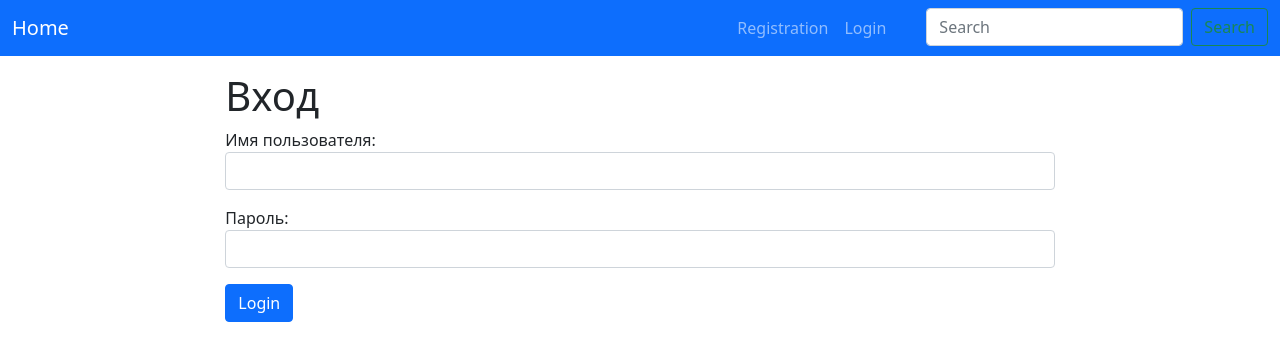
After one commit to dima2308/django-sports-website, a Django app: page /login in a window 1280 px wide. The commit adds this page. Shown: the top 361 px of the page. Run offline with Django 3.2, Linux system fonts and the light colour scheme.

Commit message:
Реализовал функционал регистрации и входа на сайт

```diff
--- a/app/news/forms.py
+++ b/app/news/forms.py
@@ -1,6 +1,7 @@
 from django import forms
-from django.forms import widgets
 from .models import News
+from django.contrib.auth.models import User
+from django.contrib.auth.forms import UserCreationForm, AuthenticationForm
 
 
 class NewsForm(forms.ModelForm):
@@ -12,3 +13,25 @@ class NewsForm(forms.ModelForm):
             'content': forms.Textarea(attrs={'class': 'form-control', 'rows': 3}),
             'category': forms.Select(attrs={'class': 'form-control'})
         }
+
+
+class RegisterForm(UserCreationForm):
+    username = forms.CharField(label='Имя пользователя', widget=forms.TextInput(
+        attrs={'class': 'form-control', 'autocomplete': 'off'}))
+    email = forms.EmailField(label='Email', widget=forms.EmailInput(
+        attrs={'class': 'form-control'}))
+    password1 = forms.CharField(
+        label='Пароль', widget=forms.PasswordInput(attrs={'class': 'form-control'}))
+    password2 = forms.CharField(label='Пароль (ещё раз)', widget=forms.PasswordInput(
+        attrs={'class': 'form-control'}))
+
+    class Meta:
+        model = User
+        fields = ['username', 'email', 'password1', 'password2']
+
+
+class LoginForm(AuthenticationForm):
+    username = forms.CharField(label='Имя пользователя', widget=forms.TextInput(
+        attrs={'class': 'form-control', 'autocomplete': 'off'}))
+    password = forms.CharField(
+        label='Пароль', widget=forms.PasswordInput(attrs={'class': 'form-control'}))
--- /dev/null
+++ b/app/news/templates/news/login.html
@@ -0,0 +1,14 @@
+{% extends 'base.html' %}
+
+{% block title %}
+Вход
+{% endblock title %}
+
+{% block content %}
+<h1>Вход</h1>
+<form method="POST">
+  {% csrf_token %}
+  {{ form.as_p }}
+  <button class="btn btn-primary" type="submit">Login</button>
+</form>
+{% endblock content %}
--- a/app/news/urls.py
+++ b/app/news/urls.py
@@ -1,11 +1,15 @@
 from django.urls import path
 
-from .views import CreateNews, HomeNews, ViewNewsItem, ViewNewsOfCategory
+from .views import (CreateNews, HomeNews, ViewNewsItem, ViewNewsOfCategory,
+                    login_user, logout_user, register_user)
 
 urlpatterns = [
     path('', HomeNews.as_view(), name='index'),
     path('news/<int:pk>/', ViewNewsItem.as_view(), name='view_news_item'),
     path('news/category/<int:category_id>/',
          ViewNewsOfCategory.as_view(), name='view_category_news'),
-    path('news/create/', CreateNews.as_view(), name='create_news')
+    path('news/create/', CreateNews.as_view(), name='create_news'),
+    path('register/', register_user, name='register_user'),
+    path('login', login_user, name='login_user'),
+    path('logout', logout_user, name='logout_user')
 ]
--- a/app/news/views.py
+++ b/app/news/views.py
@@ -1,9 +1,10 @@
+from django.contrib import messages
+from django.contrib.auth import login, logout
 from django.contrib.auth.mixins import LoginRequiredMixin
-from django.core.paginator import Paginator
-from django.shortcuts import render
+from django.shortcuts import redirect, render
 from django.views.generic import CreateView, DetailView, ListView
 
-from .forms import NewsForm
+from .forms import LoginForm, NewsForm, RegisterForm
 from .models import Category, News
 
 
@@ -44,3 +45,37 @@ class CreateNews(LoginRequiredMixin, CreateView):
     form_class = NewsForm
     template_name = 'news/create_news_form.html'
     raise_exception = True
+
+
+def register_user(request):
+    if request.method == 'POST':
+        form = RegisterForm(request.POST)
+        if form.is_valid():
+            user = form.save()
+            login(request, user)
+            messages.success(request, 'Вы успешно зарегистрированы!')
+            return redirect('index')
+        else:
+            messages.error(request, 'Заполните корректно все поля!')
+
+    form = RegisterForm()
+
+    return render(request, template_name='news/register.html', context={'form': form})
+
+
+def login_user(request):
+    if request.method == 'POST':
+        form = LoginForm(data=request.POST)
+        if form.is_valid():
+            user = form.get_user()
+            login(request, user)
+            return redirect('index')
+
+    form = LoginForm()
+
+    return render(request, template_name='news/login.html', context={'form': form})
+
+
+def logout_user(request):
+    logout(request)
+    return redirect('index')
--- a/app/templates/base.html
+++ b/app/templates/base.html
@@ -16,6 +16,19 @@
   {% include 'include/_navbar.html' %}
 
   <div class="container col-md-8 mt-3">
+    {% if messages %}
+      {% for msg in messages %}
+        {% if msg.tags == 'error' %}
+        <div class="alert alert-danger">
+          {{ msg }}
+        </div>
+        {% else %}
+        <div class="alert alert-success">
+          {{ msg }}
+        </div>
+        {% endif %}
+      {% endfor %}
+    {% endif %}
     {% block content %}
     {% endblock content %}
 
--- a/app/templates/include/_navbar.html
+++ b/app/templates/include/_navbar.html
@@ -9,13 +9,30 @@
       <ul class="navbar-nav me-auto mb-2 mb-lg-0">
         {% if request.user.is_authenticated %}
         <li class="nav-item">
-          <a class="nav-link active" aria-current="page" href="{% url 'create_news' %}">Add news</a>
+          <a class="nav-link" href="{% url 'create_news' %}">Add news</a>
         </li>
         <li class="nav-item">
-          <a class="nav-link active" aria-current="page" href="/admin">Admin</a>
+          <a class="nav-link" href="/admin">Admin</a>
         </li>
         {% endif %}
       </ul>
+      {% if not request.user.is_authenticated %}
+      <ul class="navbar-nav">
+        <li class="nav-item">
+          <a class="nav-link" href="{% url 'register_user' %}">Registration</a>
+        </li>
+        <li class="nav-item">
+          <a class="nav-link" href="{% url 'login_user' %}">Login</a>
+        </li>
+      <ul>
+        {% else %}
+        <span class="navbar-text">Привет, {{ request.user }}! | </span>
+        <div class="navbar-nav">
+          <span class="nav-item">
+            <a class="nav-link" href="{% url 'logout_user' %}">Logout</a>
+          </span>
+        </ul>
+      {% endif %}
       <form class="d-flex">
         <input class="form-control me-2" type="search" placeholder="Search" aria-label="Search">
         <button class="btn btn-outline-success" type="submit">Search</button>
```
Also changed, not shown: app/news/templates/news/register.html (added, +14 -0 lines).
